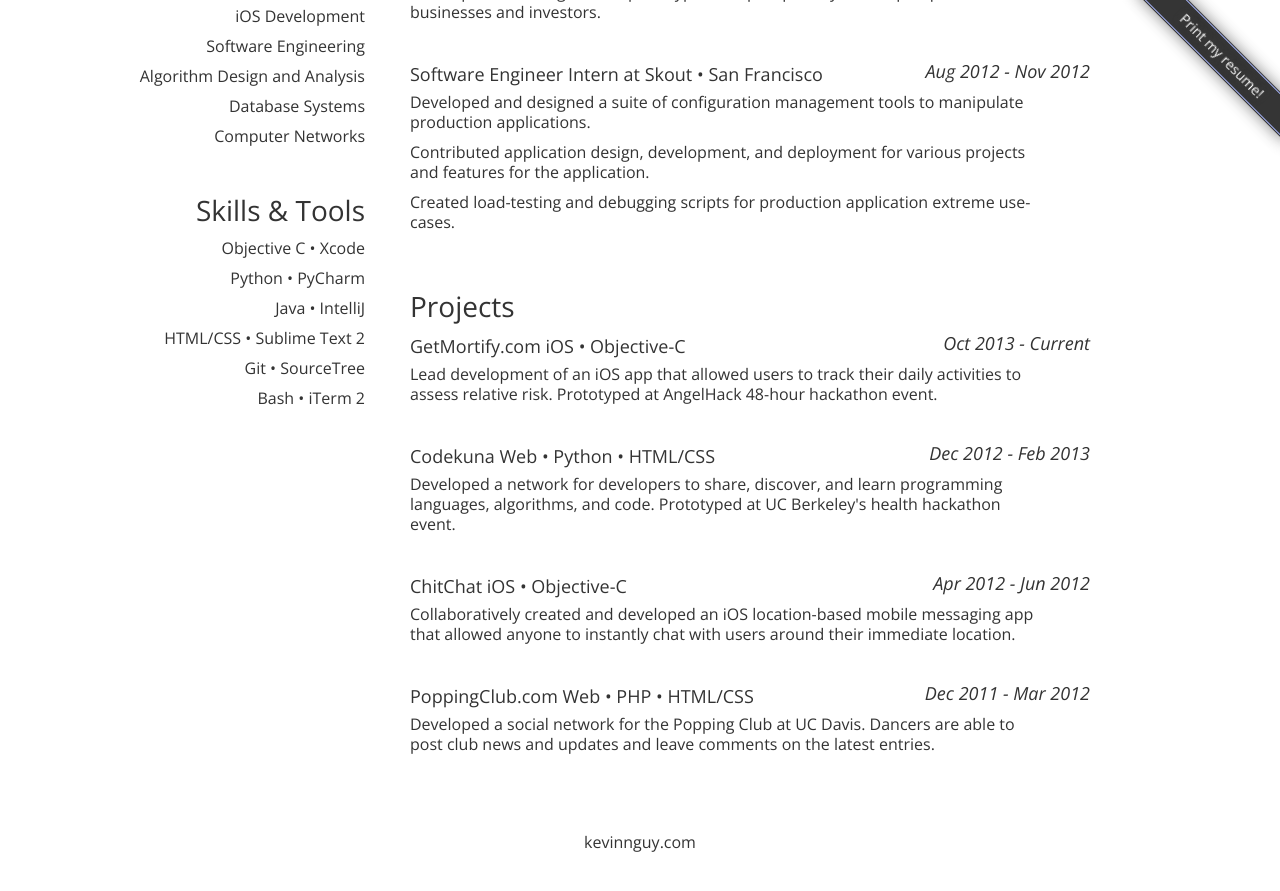
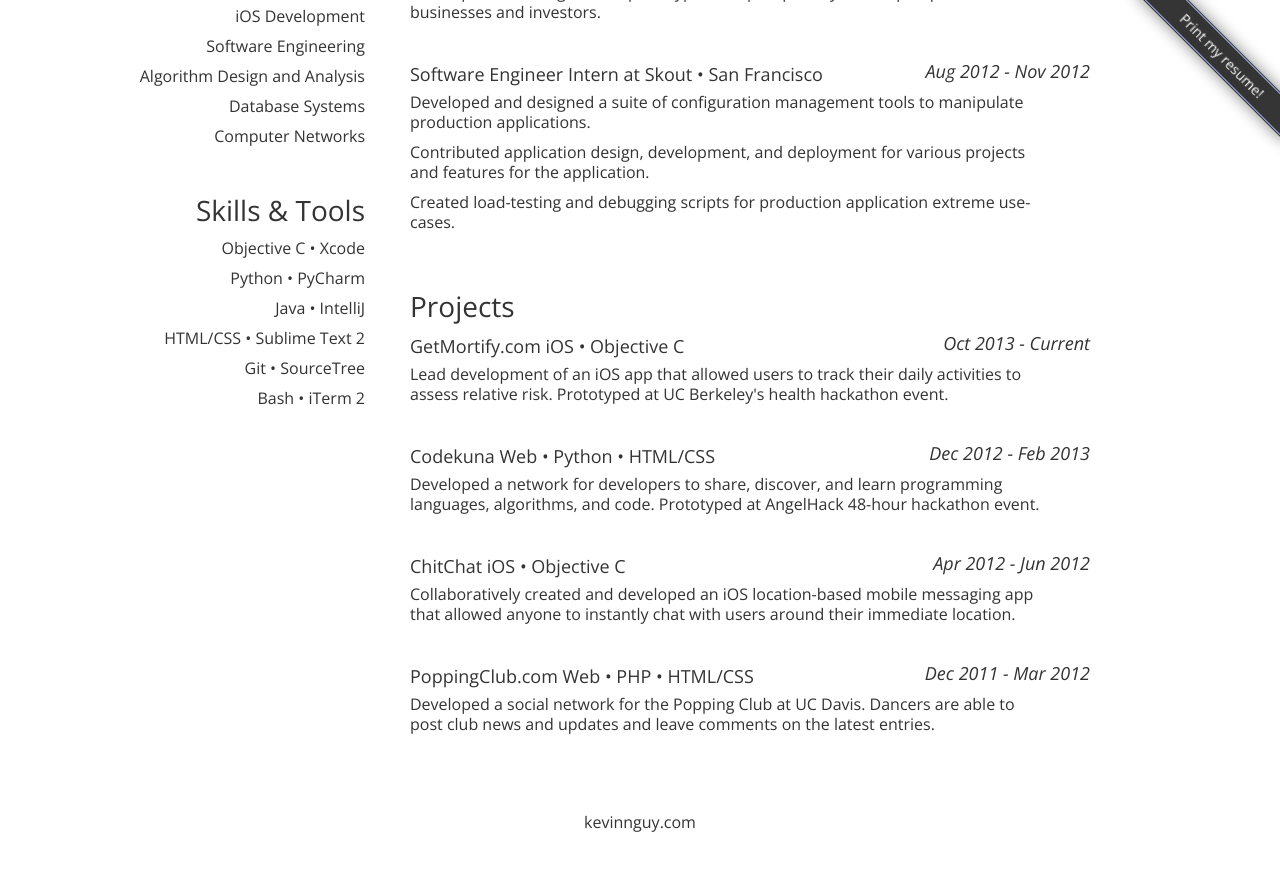
Before and after one commit to kevinnguy/kevinnguy.github.com, a Jekyll site: the page index.html, which Jekyll copies as it is, in a window 1280 px wide and 900 px high, scrolled down 616 px. Shown: the top 891 px of the window. Built offline with Jekyll 4.4.1, drawn with Linux system fonts in a browser that asks for light colours.

Commit message:
Sorry for the poor description

```diff
--- a/index.html
+++ b/index.html
@@ -134,21 +134,21 @@
         </div>
 
        <dl class="fourteen columns bottom">
-          <dt><p class="eight columns bigfont"><strong>GetMortify.com</strong> iOS &bull; Objective-C</p><span class="three columns right"><em>Oct 2013 - Current</em></span></dt>
+          <dt><p class="eight columns bigfont"><strong>GetMortify.com</strong> iOS &bull; Objective C</p><span class="three columns right"><em>Oct 2013 - Current</em></span></dt>
           <ul>
-            <li class="eleven columns ">Lead development of an iOS app that allowed users to track their daily activities to assess relative risk. Prototyped at AngelHack 48-hour hackathon event.</li>
+            <li class="eleven columns ">Lead development of an iOS app that allowed users to track their daily activities to assess relative risk. Prototyped at UC Berkeley's health hackathon event.</li>
           </ul>
         </dl>
 
         <dl class="fourteen columns bottom">
           <dt><p class="eight columns bigfont"><strong>Codekuna</strong> Web &bull; Python &bull; HTML/CSS</p><span class="three columns right"><em>Dec 2012 - Feb 2013</em></span></dt>
           <ul>
-            <li class="eleven columns ">Developed a network for developers to share, discover, and learn programming languages, algorithms, and code. Prototyped at UC Berkeley's health hackathon event.</li>
+            <li class="eleven columns ">Developed a network for developers to share, discover, and learn programming languages, algorithms, and code. Prototyped at AngelHack 48-hour hackathon event.</li>
           </ul>
         </dl>
 
         <dl class="fourteen columns bottom">
-          <dt><p class="eight columns bigfont"><strong>ChitChat</strong> iOS &bull; Objective-C</p><span class="three columns right"><em>Apr 2012 - Jun 2012</em></span></dt>
+          <dt><p class="eight columns bigfont"><strong>ChitChat</strong> iOS &bull; Objective C</p><span class="three columns right"><em>Apr 2012 - Jun 2012</em></span></dt>
           <ul>
             <li class="eleven columns ">Collaboratively created and developed an iOS location-based mobile messaging app that allowed anyone to instantly chat with users around their immediate location.</li>
           </ul>
```
